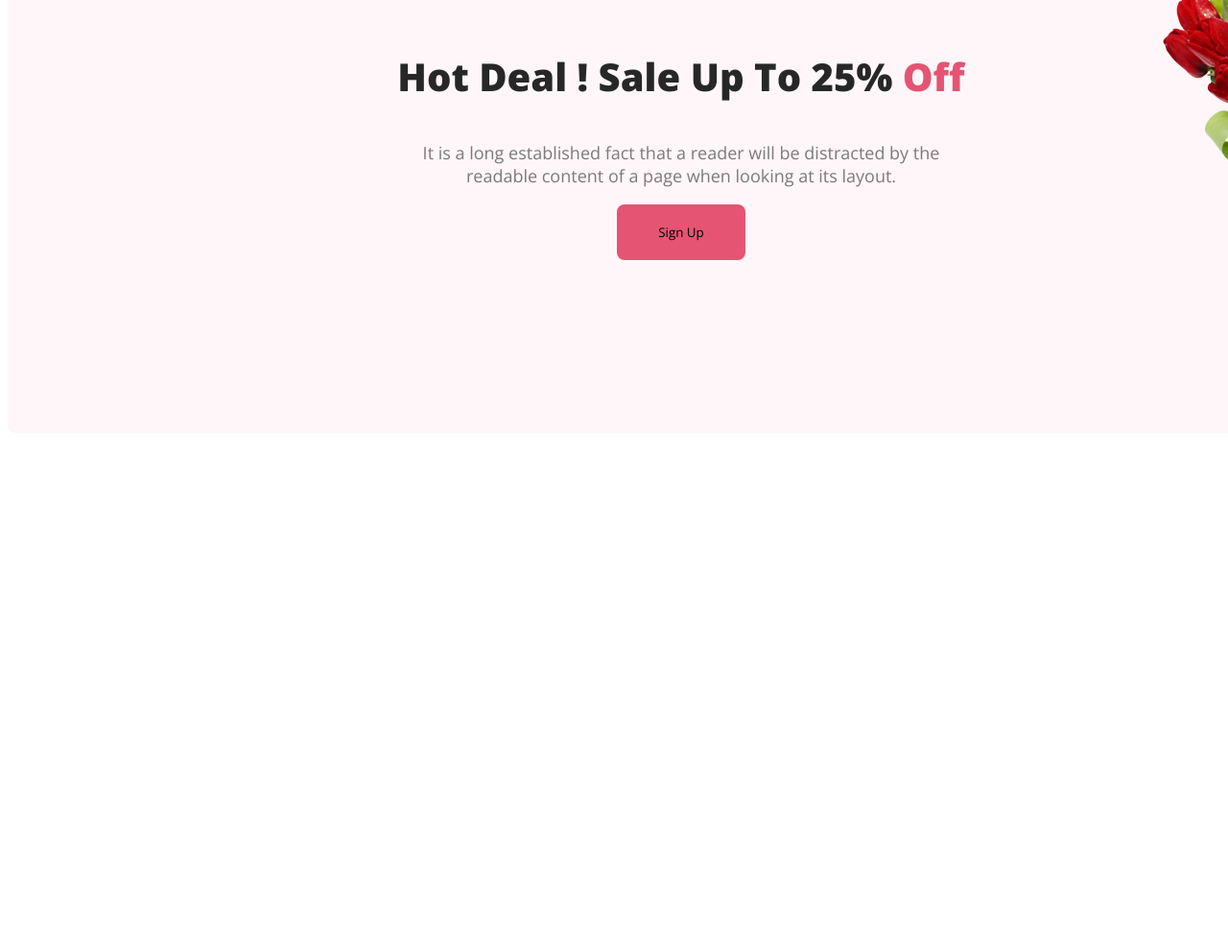
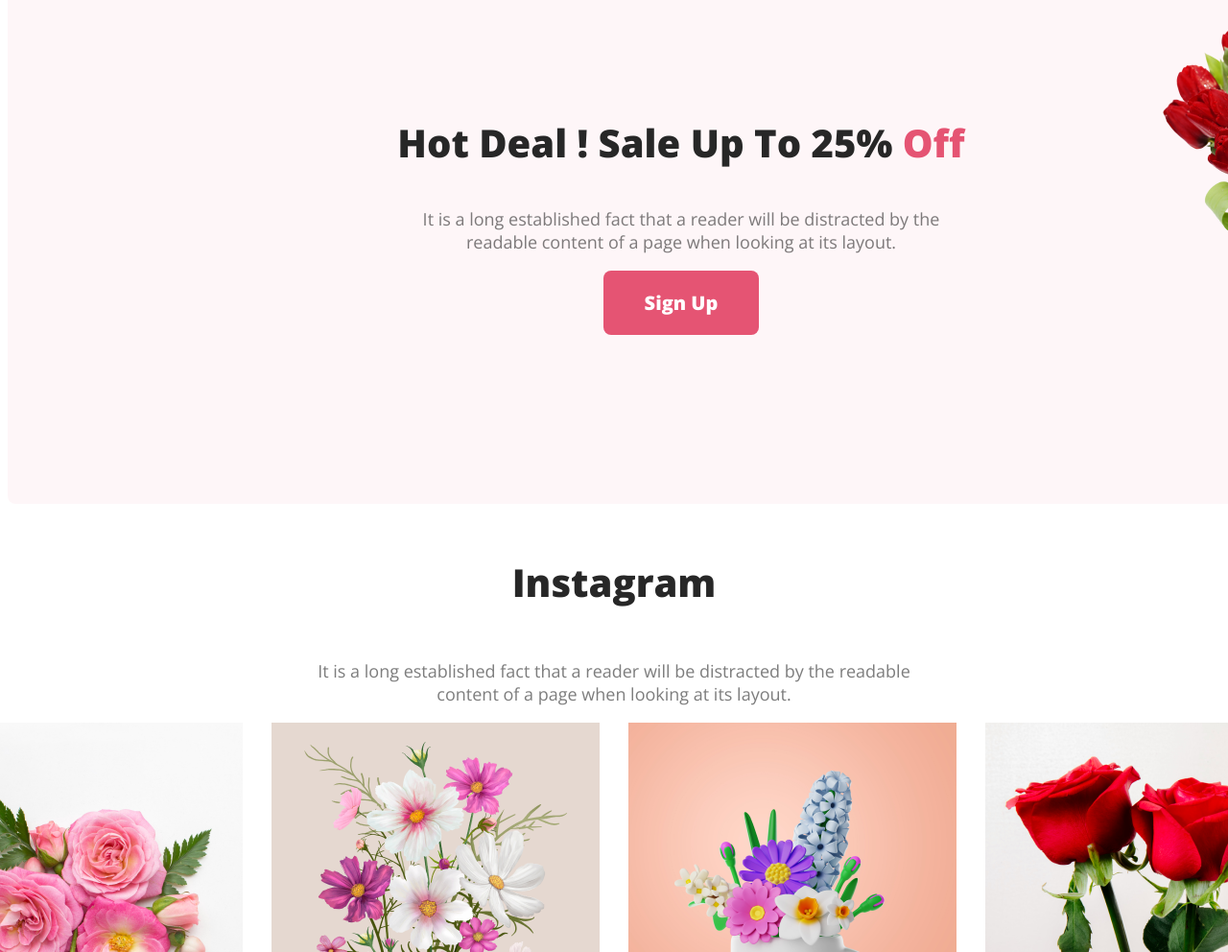
Before and after one commit to AliAbid178/assainment-1, a plain HTML site: page index.html in a window 1280 px wide. Shown: the part 1808-2800 px from the top of the page at 96% size. Before the commit the page ends 2267 px from the top, so only its background shows below. Drawn offline with nearby package versions, Linux system fonts and the light colour scheme.

Commit message:
main third added

```diff
--- a/index.html
+++ b/index.html
@@ -27,7 +27,7 @@
         <!--main part 1  -->
         <div class="main-one">
             <h4 class="title-one">Our Featured Flowers</h4>
-            <p class="pra-one">It is a long established fact that a reader will be distracted by the readable content of a page when looking at its layout.</p>
+            <p class="pra-one">It is a long established fact that a reader will be distracted by the readable <br>content of a page when looking at its layout.</p>
 
             <div class="flower-windo">
 
@@ -62,6 +62,23 @@
             </div>
         </div>
 
+        <!-- main three -->
+        <div class="main-three">
+           <div class="main-three-top">
+                <h4 class="header-two">Instagram</h4>
+                <p class="text-two">It is a long established fact that a reader will be distracted by the readable <br>content of a page when looking at its layout.</p>
+           </div>
+           <div class="main-three-bottom">
+               <img class="img-sty" src="./image/Flower 01.png" alt="">
+               <img class="img-sty" src="./image/Rectangle 4.png" alt="">
+               <img class="img-sty" src="image/Rectangle 5.png" alt="">
+               <img class="img-sty" src="image/Rectangle 6.png" alt="">
+           </div>
+        </div>
+
+        <!-- main four -->
+        .main-four
+
     </main>
     <footer>
 
--- a/style.css
+++ b/style.css
@@ -1,5 +1,6 @@
 * {
     font-family: 'Open Sans', sans-serif;
+
 }
 
 /* header */
@@ -10,6 +11,7 @@
     display: flex;
     justify-content: space-around;
     align-items: center;
+    padding-top: 50px;
 
 }
 
@@ -46,6 +48,9 @@
     color: white;
     font-style: normal;
     border: none;
+    font-size: 20px;
+    font-style: normal;
+    font-weight: 700;
 }
 
 /* main part */
@@ -81,29 +86,25 @@
 .flower-windo-one {
     width: 464px;
     height: 538px;
-    align-items: center;
-    justify-content: center;
+
 }
 
 .flower-windo-two {
     width: 464px;
     height: 538px;
-    align-items: center;
-    justify-content: center;
-
 }
 
 .flower-windo-three {
     width: 464px;
     height: 538px;
-    align-items: center;
-    justify-content: center;
 
 }
 
 .img {
 
     background-color: blue;
+    border-top-left-radius: 50%;
+    border-top-right-radius: 50%;
 }
 
 .ti {
@@ -152,10 +153,47 @@
     font-style: normal;
     font-weight: 400;
 }
-.btn-one{
-padding: 20px 43px;
-gap: 10px;
-border-radius: 8px;
-background: #E55473;
-border: none;
+
+.btn-one {
+    padding: 20px 43px;
+    gap: 10px;
+    border-radius: 8px;
+    background: #E55473;
+    border: none;
+    color: white;
+    font-size: 20px;
+    font-weight: 700;
 }
+
+/* main three */
+.main-three {
+    text-align: center;
+}
+
+.header-two {
+    color: #272727;
+    text-align: center;
+    font-size: 40px;
+    font-style: normal;
+    font-weight: 800;
+}
+
+.text-two {
+    color: rgba(39, 39, 39, 0.60);
+    text-align: center;
+    font-size: 18px;
+    font-style: normal;
+    font-weight: 400;
+}
+
+.main-three-bottom {
+    display: flex;
+    align-items: center;
+    justify-content: center;
+    gap: 30px;
+}
+
+.img-sty{
+    width: 342px;
+    height: 396px;
+}
```
